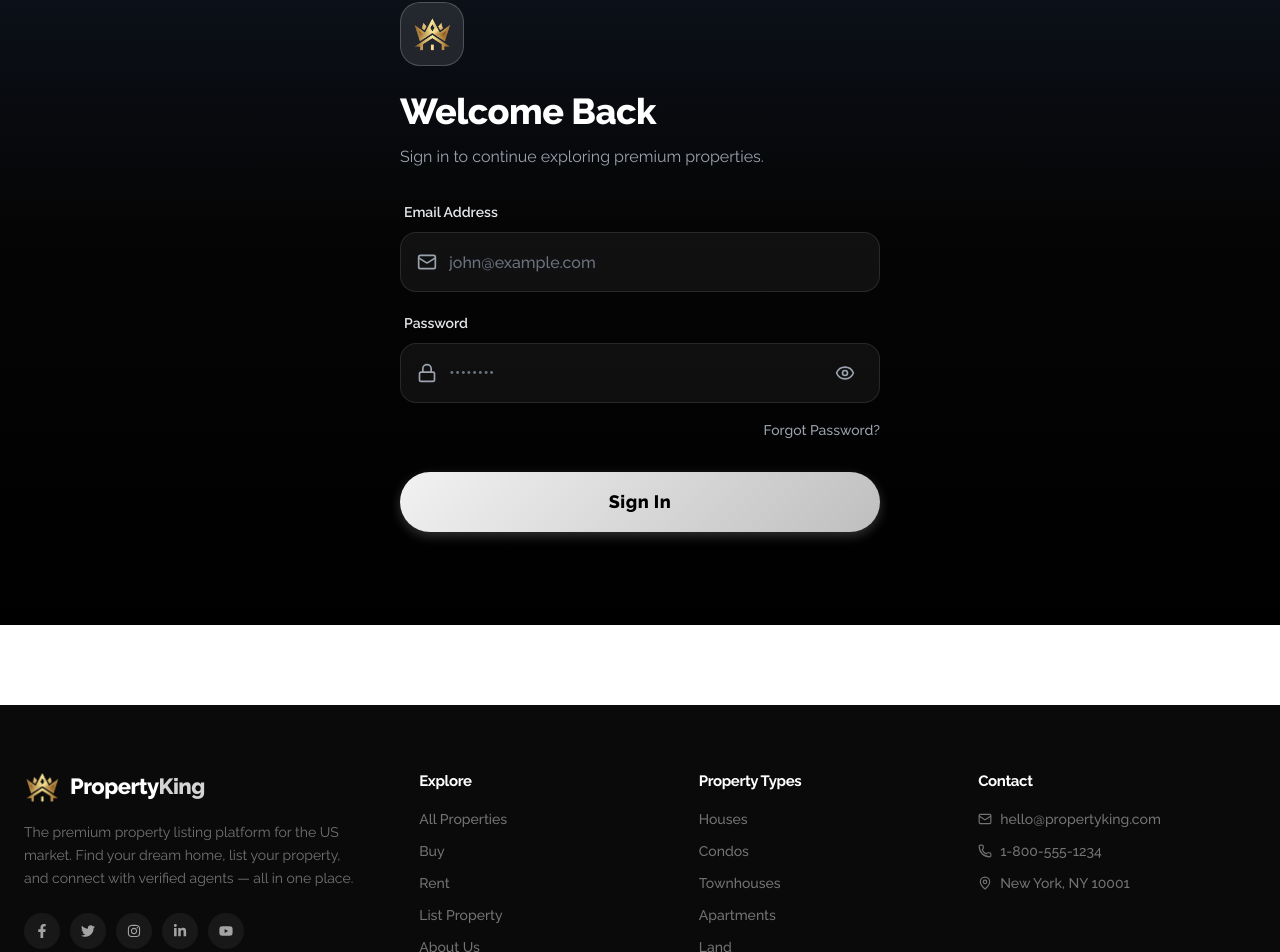
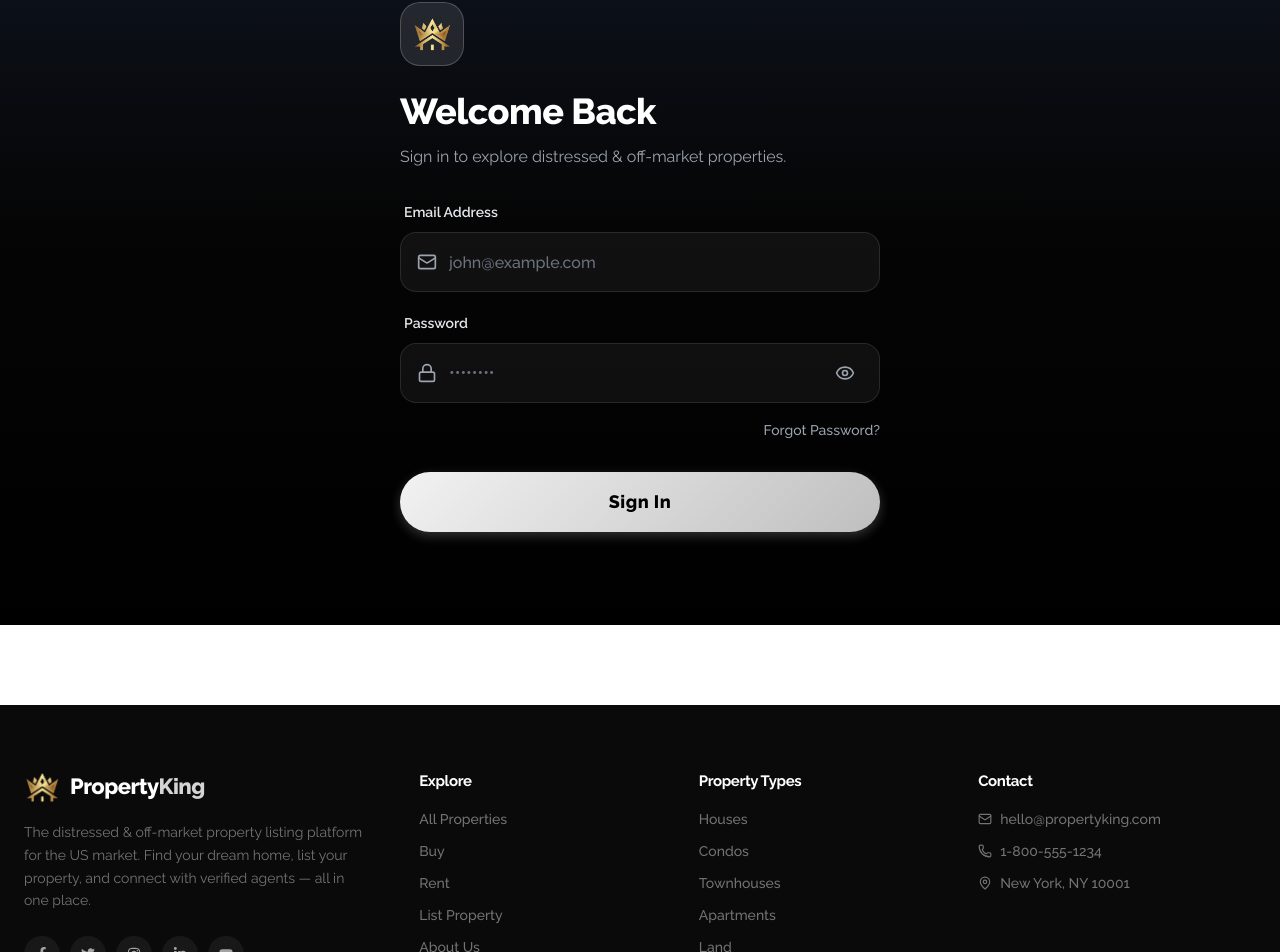
Before and after one commit to ulmind-com/PropertyKING-website, a React (Vite) app: page /login in a window 1280 px wide. Shown: the part 175-1127 px from the top of the page. Built offline with nearby package versions, Linux system fonts and the light colour scheme.

Commit message:
rebrand: premium -> distressed & off-market throughout website

```diff
--- a/src/components/Footer/Footer.jsx
+++ b/src/components/Footer/Footer.jsx
@@ -13,7 +13,7 @@ export default function Footer() {
             <span>Property<span className="text-neutral-300">King</span></span>
           </Link>
           <p className="text-sm leading-relaxed text-neutral-500 max-w-[340px]">
-            The premium property listing platform for the US market.
+            The distressed & off-market property listing platform for the US market.
             Find your dream home, list your property, and connect with
             verified agents — all in one place.
           </p>
--- a/src/pages/About.jsx
+++ b/src/pages/About.jsx
@@ -19,7 +19,7 @@ export default function About() {
             Redefining Real Estate in America
           </h1>
           <p className="text-base text-white/55 max-w-[520px] mx-auto leading-relaxed">
-            PropertyKing is the premium property listing platform built for the modern era —
+            PropertyKing is the distressed & off-market property listing platform built for the modern era —
             connecting buyers, sellers, and agents with a seamless, beautiful experience.
           </p>
         </div>
--- a/src/pages/Auth/Login.jsx
+++ b/src/pages/Auth/Login.jsx
@@ -80,7 +80,7 @@ export default function Login() {
             <img src="/logoremovebg.png" alt="PropertyKing" style={{ width: 40, height: 40, objectFit: 'contain' }} />
           </div>
           <h1 className="auth-main-title">Welcome Back</h1>
-          <p className="auth-sub-title">Sign in to continue exploring premium properties.</p>
+          <p className="auth-sub-title">Sign in to explore distressed & off-market properties.</p>
         </div>
 
         {/* Form Area */}
--- a/src/pages/Home.jsx
+++ b/src/pages/Home.jsx
@@ -323,7 +323,7 @@ export default function Home() {
                       FEATURED
                     </div>
                     <h2 className="text-[30px] max-sm:text-2xl font-extrabold text-neutral-900 tracking-tight leading-tight">Featured Properties</h2>
-                    <p className="text-[15px] max-sm:text-[13px] text-neutral-400 mt-1">Hand-picked premium listings for you</p>
+                    <p className="text-[15px] max-sm:text-[13px] text-neutral-400 mt-1">Hand-picked distressed & off-market listings for you</p>
                   </div>
                   <Link to="/properties" className="flex items-center justify-center gap-1 text-[13px] font-bold bg-neutral-100 text-neutral-900 px-4 py-2 rounded-full hover:bg-neutral-200 transition-colors shrink-0 whitespace-nowrap">
                     See all <ChevronRight size={14} />
--- a/src/pages/PropertyDetails.jsx
+++ b/src/pages/PropertyDetails.jsx
@@ -331,7 +331,7 @@ export default function PropertyDetails() {
           <div className="mb-8">
             <h2 className="text-[19px] font-extrabold mb-4 pb-3 border-b border-neutral-100 tracking-tight text-neutral-900">Description</h2>
             <p className={`text-[15px] text-neutral-500 leading-[1.8] whitespace-pre-wrap ${!descExpanded ? 'line-clamp-4' : ''}`}>
-              {property.description || 'This beautiful property offers premium living in one of the most sought-after locations in the United States.'}
+              {property.description || 'This distressed or off-market property presents a unique opportunity in one of the most sought-after locations in the United States.'}
             </p>
             <button className="mt-2 bg-transparent border-none text-neutral-900 font-bold text-sm cursor-pointer p-0" style={{ fontFamily: 'Raleway, sans-serif' }} onClick={() => setDescExpanded(!descExpanded)}>
               {descExpanded ? 'Show less' : 'Read more'}
```
